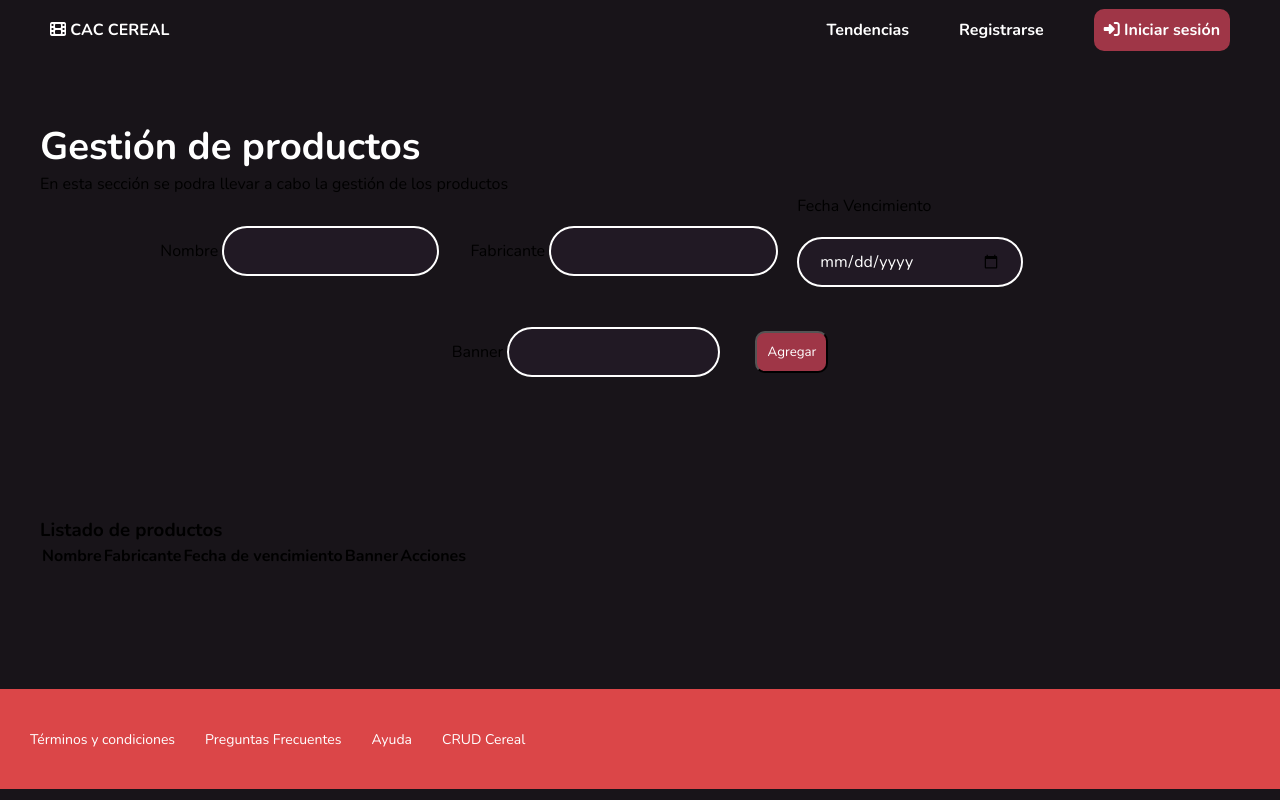
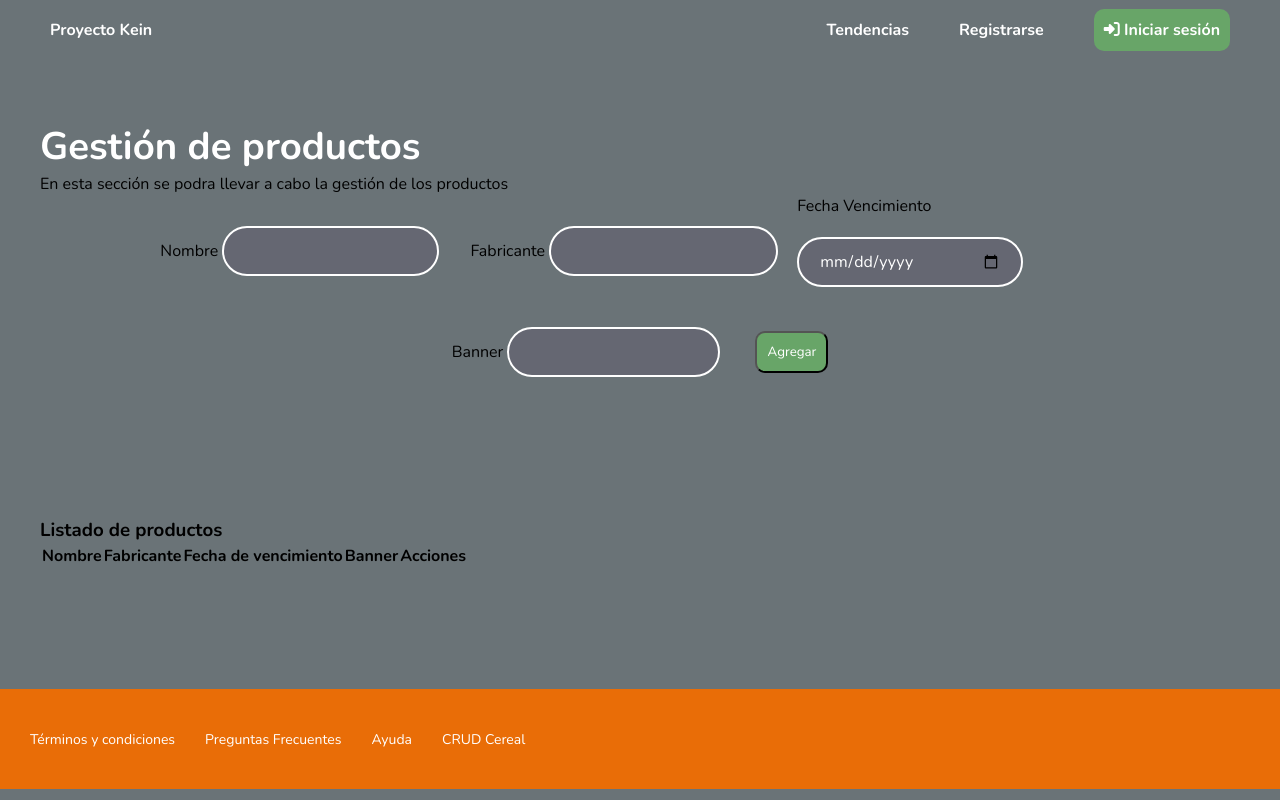
Before and after one commit to abelzambrana/Proyecto-Kein-BackEnd, a Flask app: template cac-movies-front/templates/crud-movies.html in a window 1280 px wide. Run offline with Flask 3, Linux system fonts and the light colour scheme; the template is opened without the code that fills it, so the values that code supplies are empty; some libraries are stand-ins or nearby versions.

Commit message:
se adapta formulario a Proyecto Kein

```diff
--- a/cac-movies-front/static/css/style.css
+++ b/cac-movies-front/static/css/style.css
@@ -13,11 +13,20 @@ third: var(--third-color)
 } */
 
 :root{
-    --bg-color:#181419;
-    --primary-color:#9f3647;
+    --bg-color:#646e72f5;
+
+    /*--primary-color:#9f3647;   68a568   ffae00   4cbbee*/
+    --primary-color:#68a568;
+
+    /*--secondary-color:#ffc098;*/
     --secondary-color:#ffc098;
-    --third-color:#db4648;
+
+    /*--third-color:#db4648;*/
+    --third-color:#e96d07;
+
+    /*--third-bis-color:#db4648f2;*/
     --third-bis-color:#db4648f2;
+
     --bg-input-color:#4f31572c;
 }
 
--- a/cac-movies-front/templates/crud-movies.html
+++ b/cac-movies-front/templates/crud-movies.html
@@ -4,8 +4,8 @@
 <head>
     <meta charset="UTF-8">
     <meta name="viewport" content="width=device-width, initial-scale=1.0">
-    <title>CaC-Cereal</title>
-    <link rel="shortcut icon" href="../static/img/favicon.ico" type="image/x-icon">
+    <title>Proyecto Kein</title>
+    <link rel="shortcut icon" href="../static/img/LA-K.ico" type="image/x-icon">
 
     <link rel="preconnect" href="https://fonts.googleapis.com">
     <link rel="preconnect" href="https://fonts.gstatic.com" crossorigin>
@@ -35,9 +35,9 @@
             <!-- para realizar divisiones de contenido -->
             <div id="logo">
                 <a href="">
-                    <i class="fas fa-film"></i>
+                    <!-- <i class="fas fa-film"></i>-->
                     <span class="logo-text">
-                        CAC CEREAL
+                        Proyecto Kein
                     </span>
                 </a>
             </div>
```
Also changed, not shown: cac-movies-front/static/favicon.ico (renamed from cac-movies-front/static/img/favicon.ico), cac-movies-front/static/img/LA-K.ico (added), cac-movies-front/static/img/favicon.png (added).
